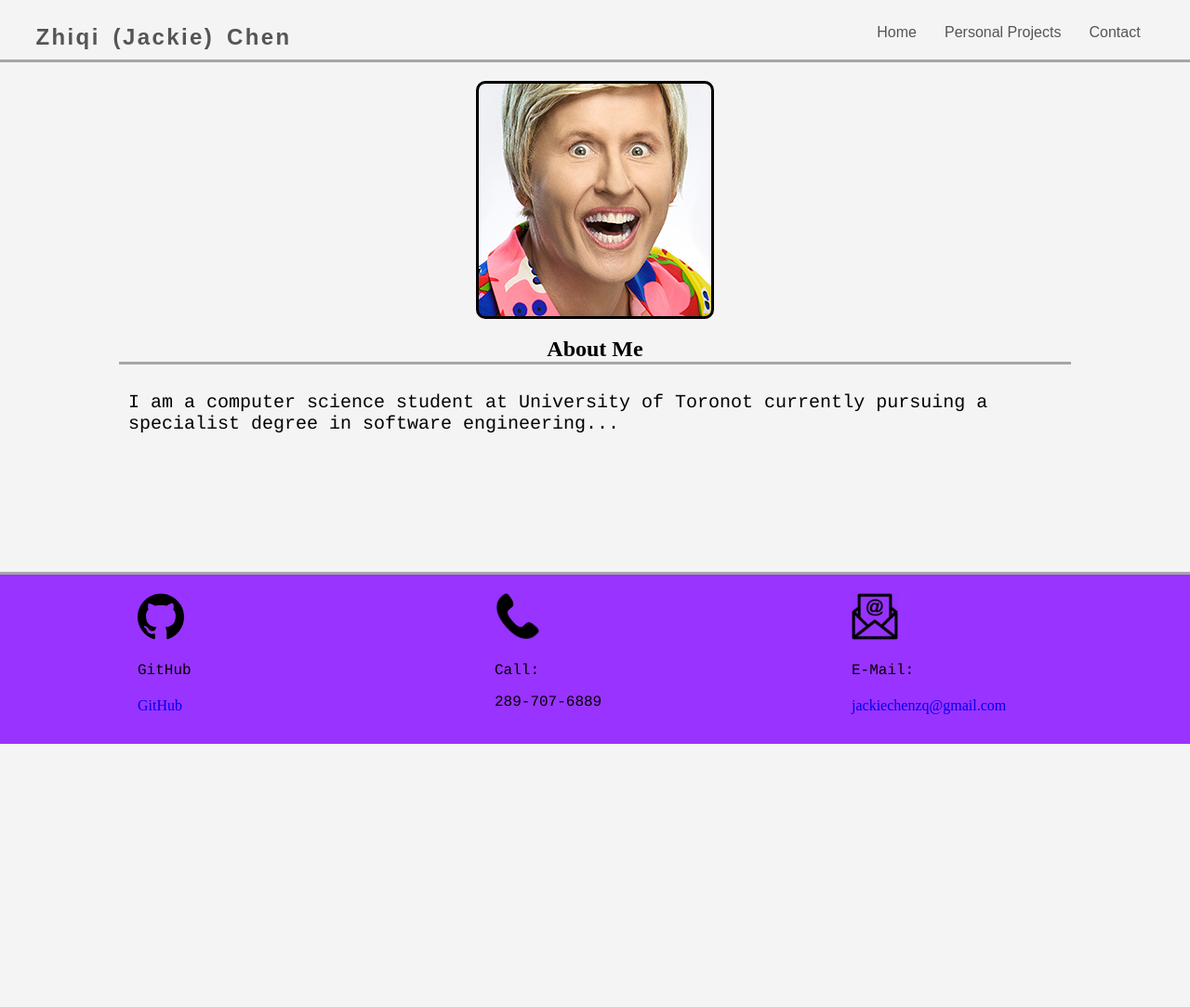
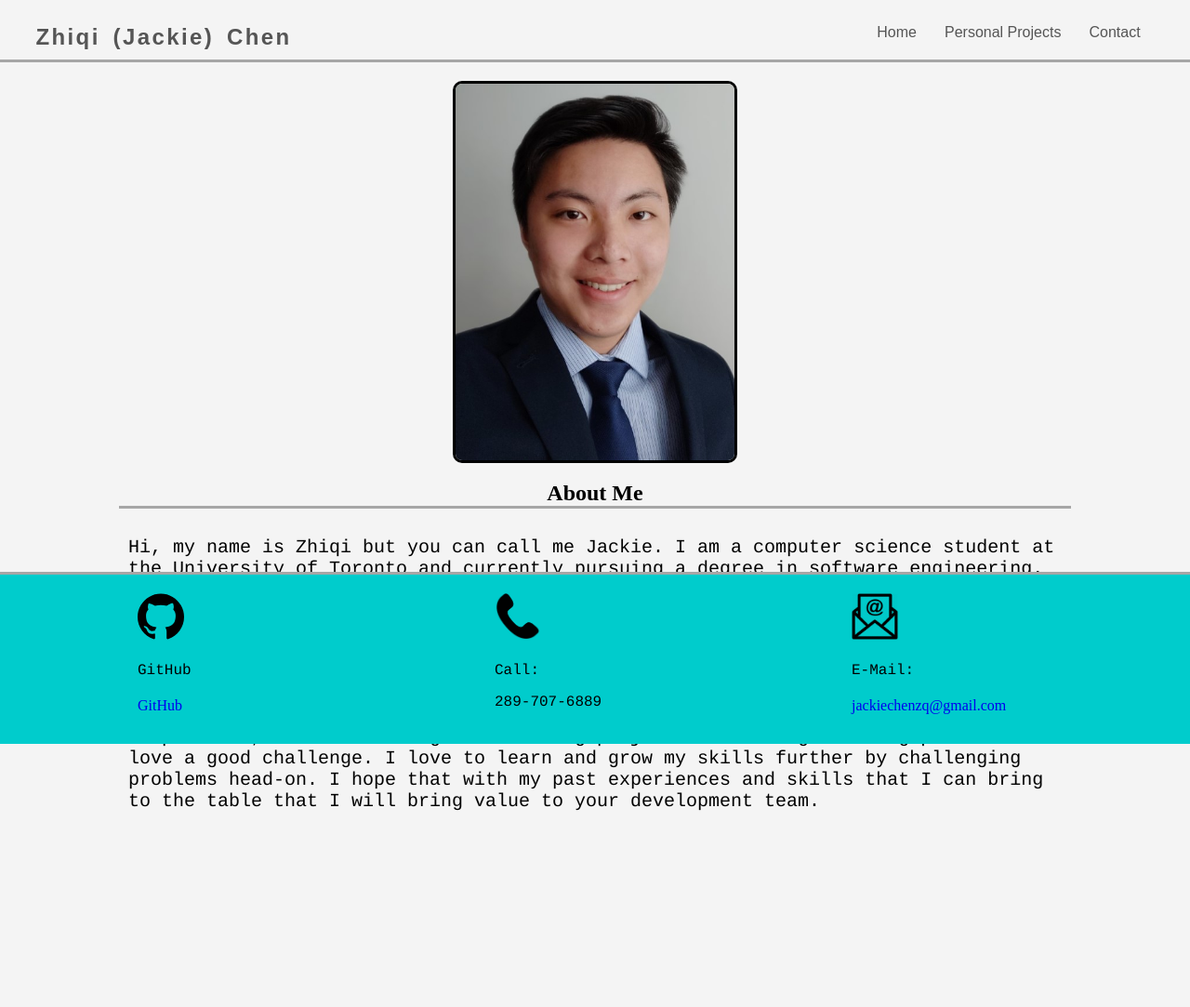
Before and after one commit to ZhiqiChen/ZhiqiChen.github.io, a PHP site: page / in a window 1280 px wide. Shown: the whole page at 93% size. Before the commit the page ends 800 px from the top, so only its background shows below. Run offline with PHP 8.4, Linux system fonts and the light colour scheme.

Commit message:
Uploaded correct image, css and added text to index

```diff
--- a/contact.html
+++ b/contact.html
@@ -23,11 +23,11 @@
 
       <div class="links">
         <a href="www.linkedin.com/in/zhiqi-chen"> linkedin</a>
-        <a href="jac.chen@mail.utoronto.ca">E-Mail</a>
+        <a href="https://github.com/ZhiqiChen">GitHub</a>
       </div>
 
       <div class="links">
-        <a href="https://github.com/ZhiqiChen">GitHub</a>
+
       </div>
     </div>
 
--- a/css/style.css
+++ b/css/style.css
@@ -53,14 +53,16 @@ header{
 	background:red;
 	color:#fff;
 }
+
 #image{
-  width:250px;
-	height:250px;
-  margin: 20px auto;
-  border: 3px solid black;
-  border-radius: 10px;
-  background-image: url('me.jpg');
-  background-position: center;
+	object-fit: contain;
+	display: block;
+  width: 300px;
+	height:auto;
+	/* margin: 20px auto; */
+	border-radius: 10px;
+	border: 3px solid black;
+	margin: 20px auto;
 }
 
 .links a{
@@ -93,6 +95,9 @@ h2{
 
 }
 
+body{
+	margin-bottom: 200px;
+}
 
 
 
@@ -100,9 +105,10 @@ h2{
 
 
 footer{
+
   padding: 20px;
   border-top: solid 3px #a6a6a6;
-  background-color: #9933ff;
+  background-color: #00cccc;
   position: relative;
   position: fixed;
   left: 0;
--- a/index.html
+++ b/index.html
@@ -23,19 +23,21 @@
 
   <body>
     <div class="container">
-      <div id="image">
-
+      <div >
+        <img src="css/me.jpg" alt="Error no image" id="image">
       </div>
       <div class="aboutMe">
         <h2>About Me</h2>
-        <p class="text">I am a computer science student at University of Toronot currently pursuing a
-        specialist degree in software engineering...</p>
+        <p class="text">
+        Hi, my name is Zhiqi but you can call me Jackie. I am a computer science student at the University of Toronto and currently pursuing a degree in software engineering.
+        Currently, I am interested in learning more about full-stack development and big data as paths to the future and development projects.
+         My strongest skills and experiences are within object-oriented languages (like over 3 years of experiences in java) but I have also finished projects for HTML and CSS like this website as well as backend languages like PHP and SQL in UTSC Daily Planner.
+        </p>
+        <p class="text"> Being a problem solver is within my nature, whether that is designing a robot for a competition, build and design woodworking projects or solving a coding problem I love a good challenge.
+          I love to learn and grow my skills further by challenging problems head-on. I hope that with my past experiences and skills that I can bring to the table that I will bring value to your development team.
+          </p>
+
       </div>
-
-
-
-
-
 
     </div>
   </body>
```
Also changed, not shown: projects.html (+22 -0 lines), css/me.jpg.
